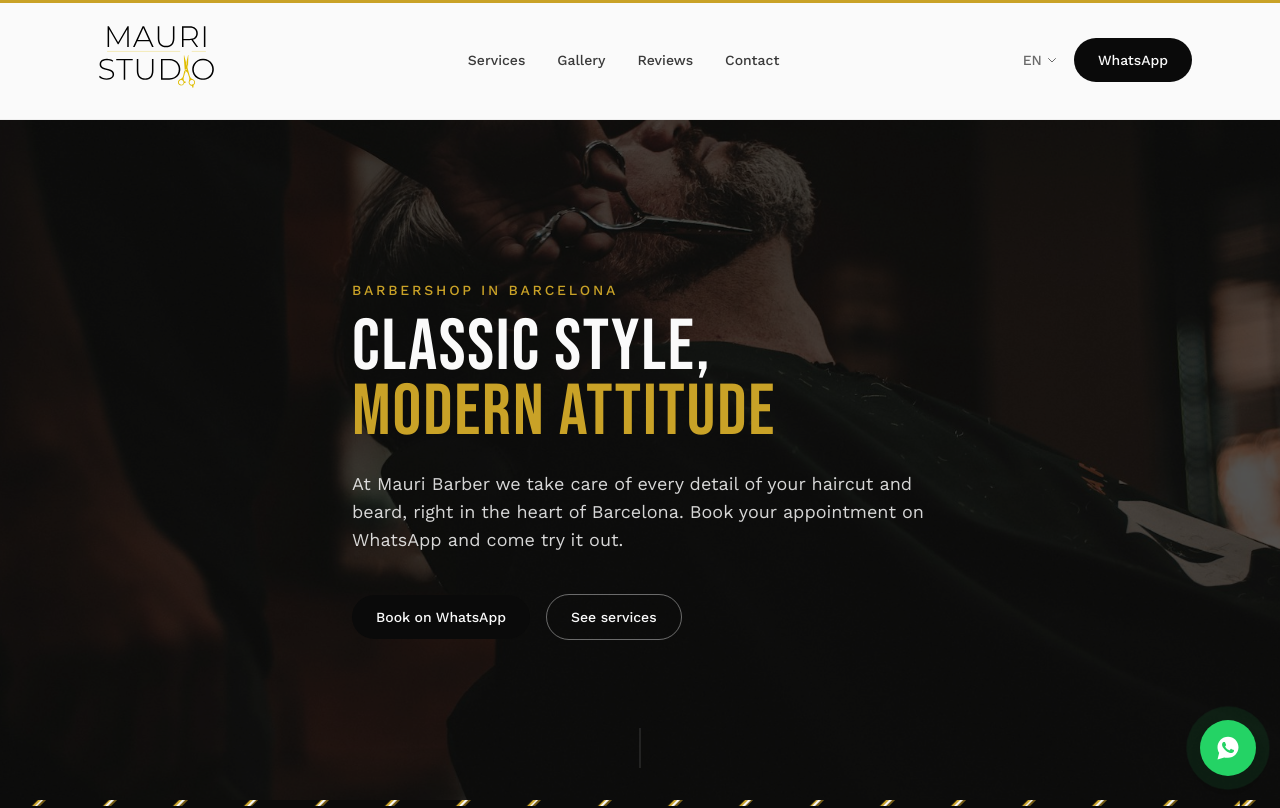
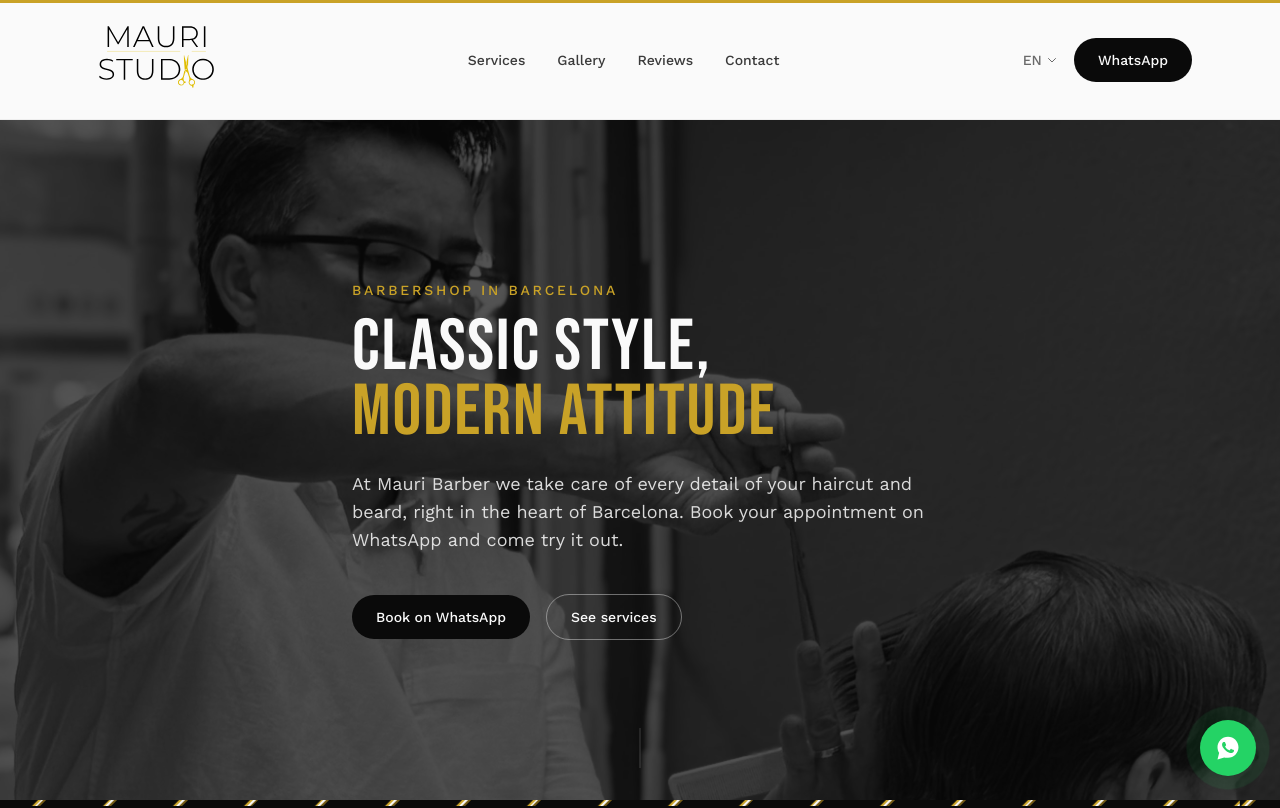
Before and after one commit to Mauribarber1/mauriwebsite, a Next.js app: page /en in a window 1280 px wide. Shown: the top 808 px of the page. Built offline with nearby package versions, Linux system fonts and the light colour scheme.

Commit message:
feat: swap hero background to the client's real photo (image-hero.jpeg)

```diff
--- a/app/[locale]/page.tsx
+++ b/app/[locale]/page.tsx
@@ -61,7 +61,7 @@ function buildLocalBusinessJsonLd(locale: Locale) {
     "@type": "HairSalon",
     name: "Mauri Barber",
     url: `${BASE_URL}/${locale}`,
-    image: `${BASE_URL}/images/hero.jpg`,
+    image: `${BASE_URL}/images/image-hero.jpeg`,
     telephone: "+34664301665",
     email: "mauriciubcn@gmail.com",
     // TODO: placeholder tier, no real pricing from the client yet — update once known
--- a/components/Hero/Hero.tsx
+++ b/components/Hero/Hero.tsx
@@ -11,7 +11,7 @@ type HeroProps = {
 export default function Hero({ hero, whatsappMessage }: HeroProps) {
   return (
     <section className="relative flex min-h-[85vh] items-center overflow-hidden">
-      <ParallaxImage src="/images/hero.jpg" alt="" sizes="100vw" priority strength={30} />
+      <ParallaxImage src="/images/image-hero.jpeg" alt="" sizes="100vw" priority strength={30} />
       <div className="absolute inset-0 bg-ink/70" />
       <div className="relative mx-auto max-w-6xl px-6 py-24 text-paper">
         <Reveal>
```
Also changed, not shown: public/images/image-hero.jpeg (added).
